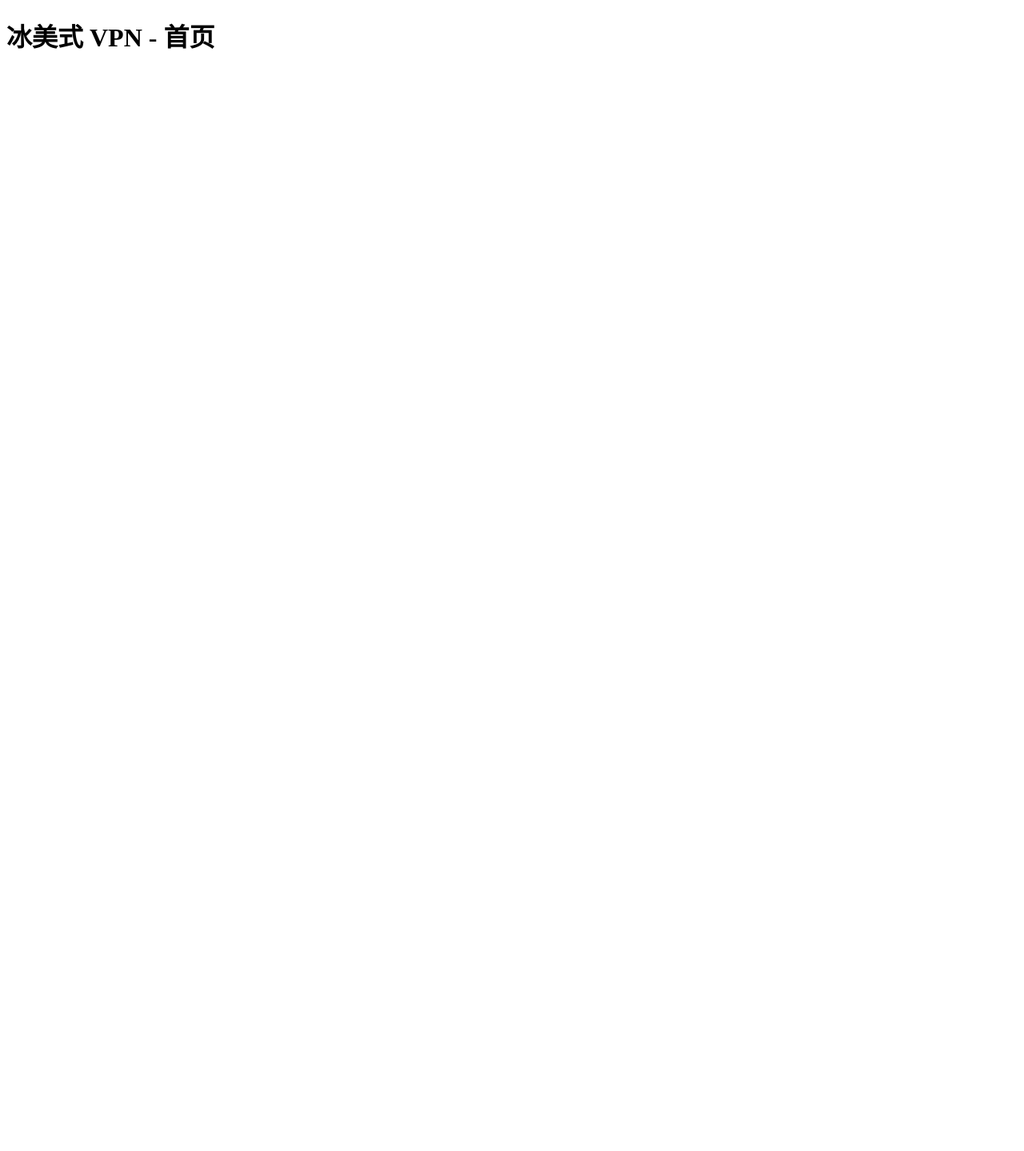
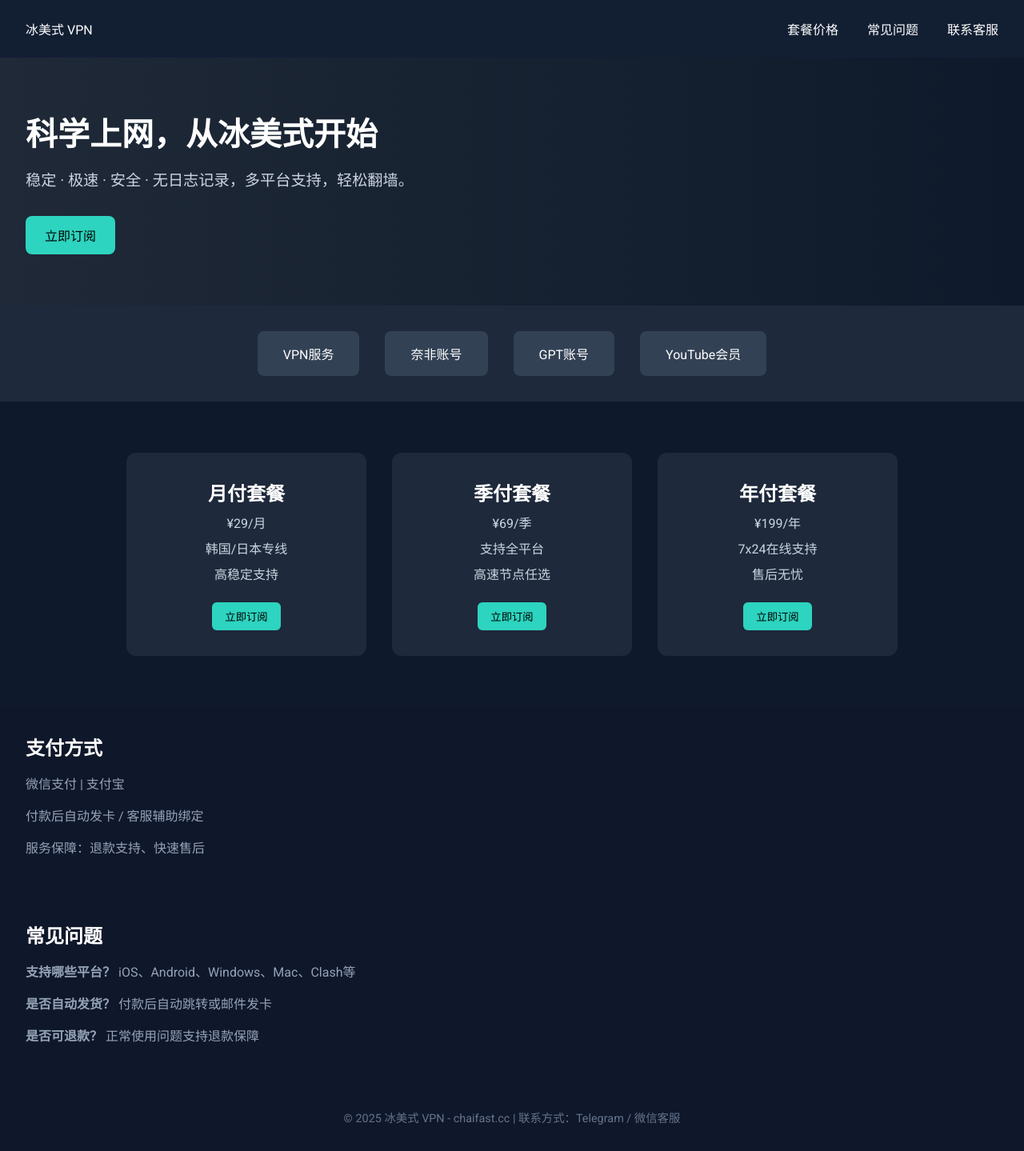
Before and after one commit to 3332a2/chaifast-vpn-site2, a plain HTML site: page index.html in a window 1280 px wide. Shown: the whole page at 80% size. Before the commit the page ends 800 px from the top, so only its background shows below. Drawn offline with Linux system fonts and the light colour scheme.

Commit message:
Add files via upload

```diff
--- a/index.html
+++ b/index.html
@@ -1 +1,103 @@
-<!DOCTYPE html><html><head><meta charset='utf-8'><title>冰美式 VPN - 首页</title></head><body><h1>冰美式 VPN - 首页</h1></body></html>
+<!DOCTYPE html>
+<html lang="zh-CN">
+<head>
+  <meta charset="UTF-8">
+  <meta name="viewport" content="width=device-width, initial-scale=1.0">
+  <title>冰美式 VPN - 稳定安全的科学上网服务</title>
+  <link href="https://fonts.googleapis.com/css2?family=Roboto:wght@400;700&display=swap" rel="stylesheet">
+  <style>
+    * { margin: 0; padding: 0; box-sizing: border-box; font-family: 'Roboto', sans-serif; }
+    body { background-color: #0e1a2b; color: #fff; }
+    header { display: flex; justify-content: space-between; align-items: center; padding: 1.5rem 2rem; background-color: #121f33; position: sticky; top: 0; z-index: 10; }
+    header nav a { color: #fff; margin-left: 2rem; text-decoration: none; font-weight: 500; transition: color 0.3s; }
+    header nav a:hover { color: #2dd4bf; }
+    .hero { display: flex; justify-content: space-between; align-items: center; padding: 4rem 2rem; background: linear-gradient(to right, #1f2937, #0e1a2b); }
+    .hero-text { max-width: 50%; }
+    .hero-text h1 { font-size: 2.5rem; margin-bottom: 1rem; }
+    .hero-text p { font-size: 1.2rem; margin-bottom: 2rem; color: #cbd5e1; }
+    .hero-text button { padding: 0.75rem 1.5rem; background-color: #2dd4bf; border: none; border-radius: 8px; cursor: pointer; font-size: 1rem; transition: background-color 0.3s; }
+    .hero-text button:hover { background-color: #14b8a6; }
+    .quick-links { display: flex; justify-content: center; gap: 2rem; padding: 2rem; background-color: #1e293b; }
+    .quick-links a { background-color: #334155; padding: 1rem 2rem; border-radius: 8px; color: #fff; text-decoration: none; transition: transform 0.3s; }
+    .quick-links a:hover { transform: translateY(-4px); background-color: #475569; }
+    .plans { padding: 4rem 2rem; display: flex; justify-content: center; gap: 2rem; }
+    .plan-card { background-color: #1e293b; border-radius: 12px; padding: 2rem; width: 300px; text-align: center; transition: transform 0.3s ease, box-shadow 0.3s ease; }
+    .plan-card:hover { transform: translateY(-6px); box-shadow: 0 10px 20px rgba(0,0,0,0.4); }
+    .plan-card h3 { font-size: 1.5rem; margin-bottom: 0.5rem; }
+    .plan-card p { color: #cbd5e1; margin: 0.5rem 0; }
+    .plan-card button { margin-top: 1rem; background-color: #2dd4bf; color: #000; padding: 0.5rem 1rem; border: none; border-radius: 6px; cursor: pointer; }
+    .faq, .payment, footer { padding: 2rem; background-color: #0f172a; }
+    .faq h2, .payment h2 { font-size: 1.5rem; margin-bottom: 1rem; }
+    .faq p, .payment p { margin-bottom: 1rem; color: #94a3b8; }
+    footer { text-align: center; color: #64748b; font-size: 0.9rem; }
+  </style>
+</head>
+<body>
+  <header>
+    <div class="logo">冰美式 VPN</div>
+    <nav>
+      <a href="#plans">套餐价格</a>
+      <a href="#faq">常见问题</a>
+      <a href="#contact">联系客服</a>
+    </nav>
+  </header>
+
+  <section class="hero">
+    <div class="hero-text">
+      <h1>科学上网，从冰美式开始</h1>
+      <p>稳定 · 极速 · 安全 · 无日志记录，多平台支持，轻松翻墙。</p>
+      <button onclick="window.location.href='#plans'">立即订阅</button>
+    </div>
+    <div class="hero-image"></div>
+  </section>
+
+  <div class="quick-links">
+    <a href="index.html">VPN服务</a>
+    <a href="netflix.html">奈非账号</a>
+    <a href="gpt.html">GPT账号</a>
+    <a href="yt.html">YouTube会员</a>
+  </div>
+
+  <section class="plans" id="plans">
+    <div class="plan-card">
+      <h3>月付套餐</h3>
+      <p>¥29/月</p>
+      <p>韩国/日本专线</p>
+      <p>高稳定支持</p>
+      <button>立即订阅</button>
+    </div>
+    <div class="plan-card">
+      <h3>季付套餐</h3>
+      <p>¥69/季</p>
+      <p>支持全平台</p>
+      <p>高速节点任选</p>
+      <button>立即订阅</button>
+    </div>
+    <div class="plan-card">
+      <h3>年付套餐</h3>
+      <p>¥199/年</p>
+      <p>7x24在线支持</p>
+      <p>售后无忧</p>
+      <button>立即订阅</button>
+    </div>
+  </section>
+
+  <section class="payment">
+    <h2>支付方式</h2>
+    <p>微信支付 | 支付宝</p>
+    <p>付款后自动发卡 / 客服辅助绑定</p>
+    <p>服务保障：退款支持、快速售后</p>
+  </section>
+
+  <section class="faq" id="faq">
+    <h2>常见问题</h2>
+    <p><strong>支持哪些平台？</strong> iOS、Android、Windows、Mac、Clash等</p>
+    <p><strong>是否自动发货？</strong> 付款后自动跳转或邮件发卡</p>
+    <p><strong>是否可退款？</strong> 正常使用问题支持退款保障</p>
+  </section>
+
+  <footer id="contact">
+    © 2025 冰美式 VPN - chaifast.cc | 联系方式：Telegram / 微信客服
+  </footer>
+</body>
+</html>
```
